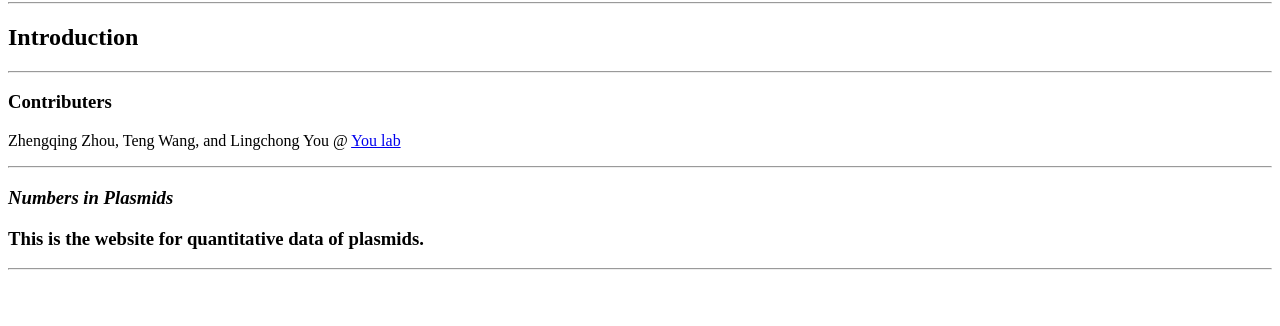
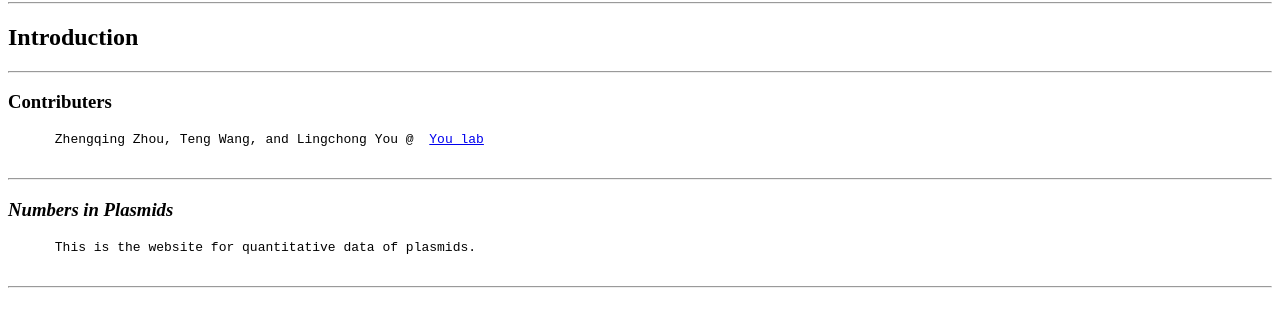
Before and after one commit to John-king-zhou/Numbers-in-Plasmids, a plain HTML site: page index.html in a window 1280 px wide. Shown: the part 78-404 px from the top of the page. Drawn offline with Linux system fonts and the light colour scheme.

Commit message:
Update index.html

```diff
--- a/index.html
+++ b/index.html
@@ -12,10 +12,14 @@
   <h2>Introduction</h2>
   <hr />
   <h3>Contributers</h3>
-    <p>Zhengqing Zhou, Teng Wang, and Lingchong You @  <a href="https://www.youlab.bio/">You lab</a> </p>
+    <p><pre>
+      Zhengqing Zhou, Teng Wang, and Lingchong You @  <a href="https://www.youlab.bio/" target="_blank">You lab</a>
+    </pre></p>
     <hr />
-  <h3><em>Numbers in Plasmids</em><h3>
-    <p>This is the website for quantitative data of plasmids.</p>
+  <h3><em>Numbers in Plasmids</em></h3>
+    <p><pre>
+      This is the website for quantitative data of plasmids.
+    </pre></p>
     <hr />
 </body>
 </html>
```
